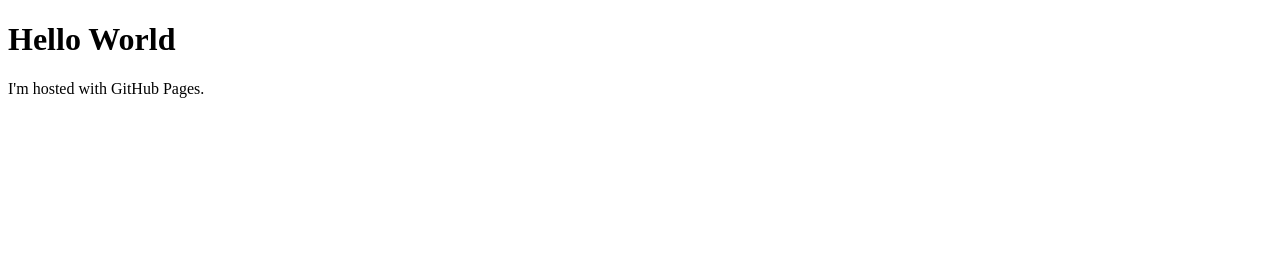
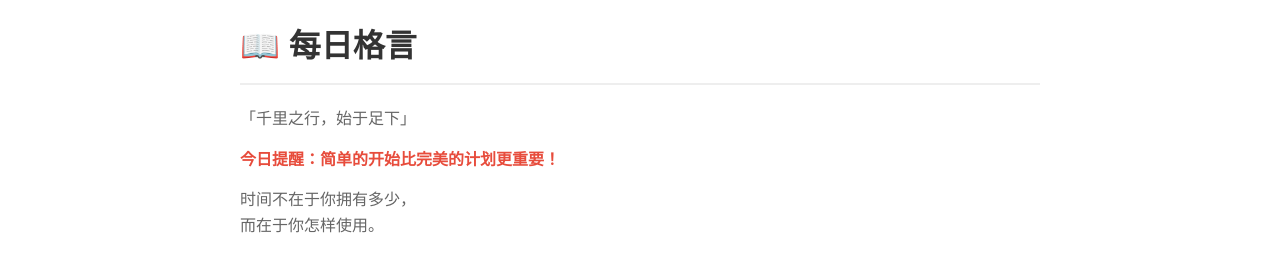
Before and after one commit to XiaoXueTu555/XiaoXueTu555.github.io, a plain HTML site: page index.html in a window 1280 px wide. Drawn offline with Linux system fonts and the light colour scheme.

Commit message:
Update index.html

```diff
--- a/index.html
+++ b/index.html
@@ -1,7 +1,35 @@
 <!DOCTYPE html>
 <html>
+<head>
+    <meta charset="UTF-8">
+    <title>带样式的网页</title>
+    <style>
+        body {
+            font-family: 微软雅黑, Arial;
+            max-width: 800px;
+            margin: 20px auto;
+            padding: 0 20px;
+            line-height: 1.6;
+        }
+        h1 {
+            color: #333;
+            border-bottom: 2px solid #eee;
+            padding-bottom: 10px;
+        }
+        p {
+            color: #666;
+            margin: 15px 0;
+        }
+        .highlight {
+            color: #e74c3c;
+            font-weight: bold;
+        }
+    </style>
+</head>
 <body>
-<h1>Hello World</h1>
-<p>I'm hosted with GitHub Pages.</p>
+    <h1>📖 每日格言</h1>
+    <p>「千里之行，始于足下」</p>
+    <p class="highlight">今日提醒：简单的开始比完美的计划更重要！</p>
+    <p>时间不在于你拥有多少，<br>而在于你怎样使用。</p>
 </body>
 </html>
```
